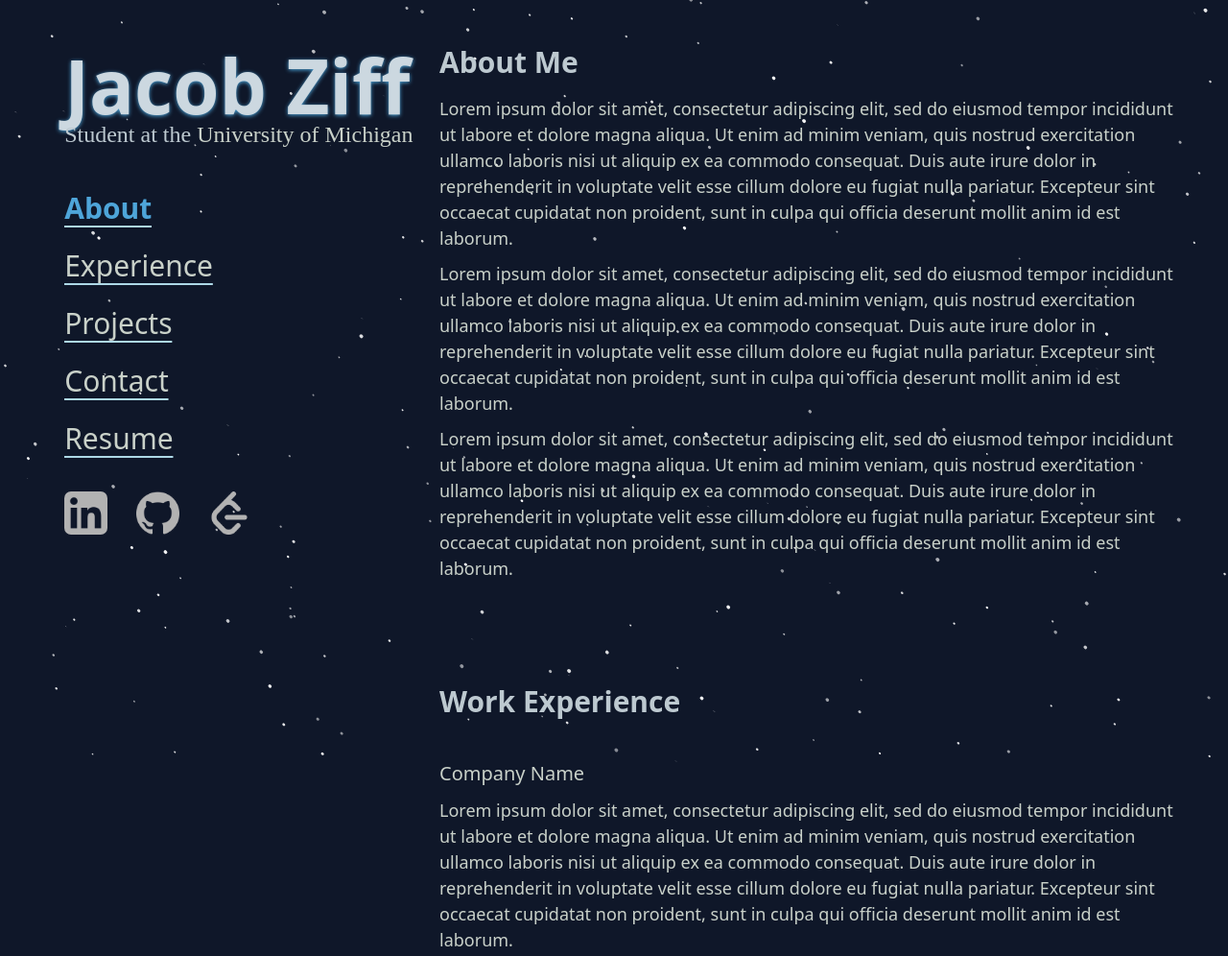
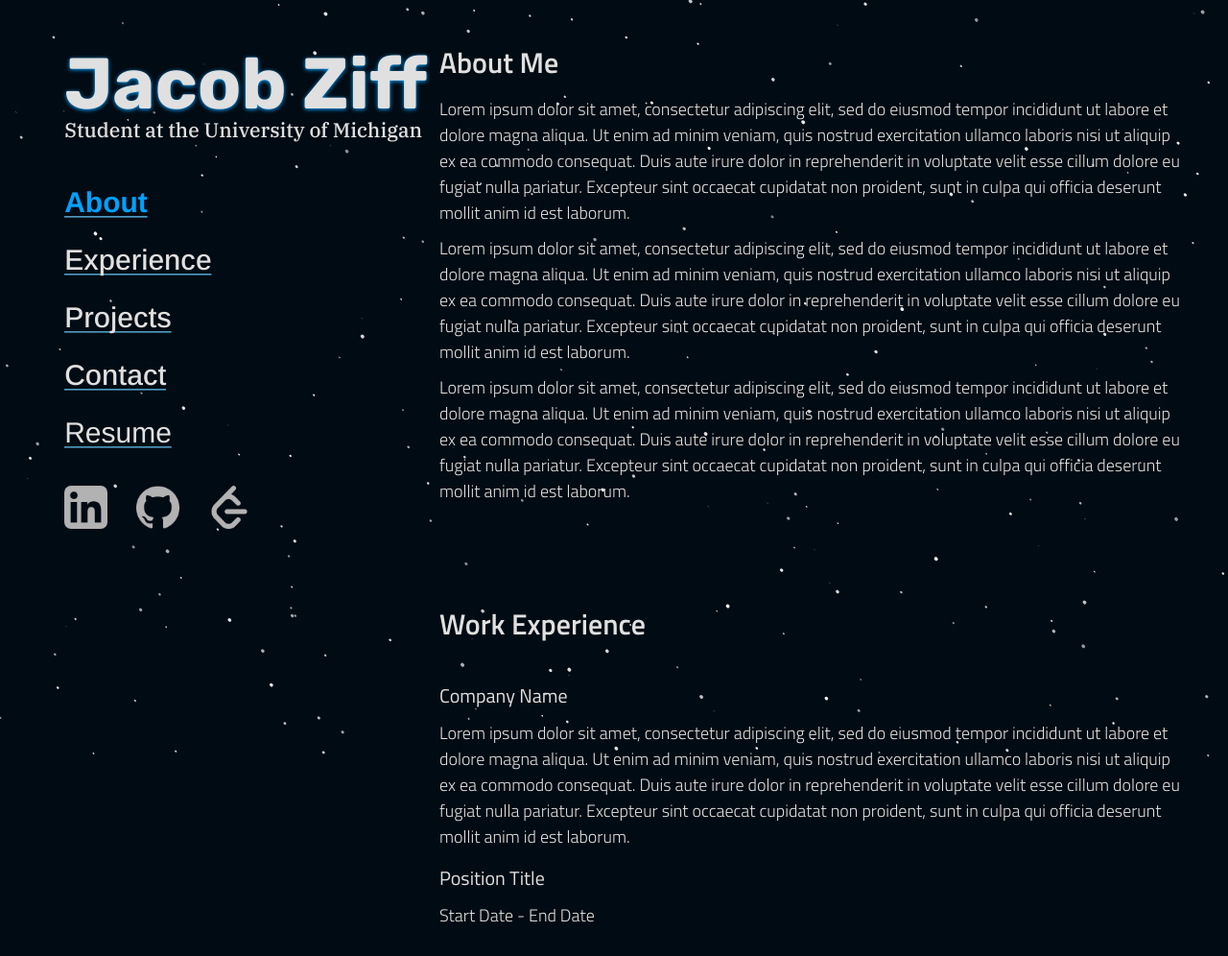
Before and after one commit to jacobziff/jacobziff, a plain HTML site: page index.html in a window 1280 px wide. Shown: the top 996 px of the page at 96% size. Drawn offline with nearby package versions, Linux system fonts and the light colour scheme.

Commit message:
style changes

```diff
--- a/css/style.css
+++ b/css/style.css
@@ -1,5 +1,5 @@
 /* Website Colors */
-:root {
+/* :root {
     --bg-color: #0F1729;
     --secondary-bg-color: #011936;
     --main-text-color: #c9d1c9;
@@ -9,13 +9,25 @@
     --main-color-neutral: #ADD8E6;
     --alternative: #2ECC51;
     --maize: #FFCB05;
+} */
+
+:root {
+    --bg-color: #010b13;
+    --secondary-bg-color: #1E1B18;
+    --main-text-color: #E0E0E0;
+    --text-heading-color: #E0E0E0;
+    --text-heading-color-2: #E0E0E0;
+    --main-color-vibrant: #00a1ff;
+    --main-color-neutral: #4e9ac1;
+    --alternative: #2ECC51;
+    --maize: #FFCB05;
 }
 
 * {
     background: 0;
     color: var(--main-text-color);
-    font-family: "Noto Sans", sans-serif;
     z-index: 3;
+    font-family: "Titillium Web", sans-serif;
 }
 
 body {
@@ -58,9 +70,10 @@ img {
 }
 
 h1 {
-    font-size: 78px;
+    font-size: 75px;
     font-weight: 700;
-    font-family: "Noto Sans", sans-serif;
+    /* font-family: "Noto Sans", sans-serif; */
+    font-family: "Rubik", sans-serif;
     margin-top: 50px;
     color: var(--text-heading-color);
     text-shadow: 0 1px 4px var(--main-color-vibrant);
@@ -93,7 +106,8 @@ p {
 }
 
 .selfdescription {
-    font-size: 24px;
+    font-family: "IBM Plex Serif", serif;
+    font-size: 21px;
     font-weight: 500;
 }
 
@@ -112,7 +126,6 @@ p {
 
 li {
     font-size: 30px;
-    font-family: "Noto Sans", sans-serif;
 }
 
 .section {
@@ -212,6 +225,7 @@ footer > * {
 }
 
 .sidelink, .footerlink, .projlink, .contactlink {
+    font-family: "Arimo", sans-serif;
     text-decoration: none;
     background:
     linear-gradient(
@@ -474,4 +488,5 @@ main {
 footer {
     z-index: 100;
     height: 400px;
+    font-family: "Titillium Web", sans-serif;
 }
--- a/index.html
+++ b/index.html
@@ -6,6 +6,9 @@
     <link rel="stylesheet" href="css/html5reset.css">
     <link rel="stylesheet" href="css/style.css">
     <link rel="stylesheet" href="js/lightbox/dist/css/lightbox.css">
+    <link rel="preconnect" href="https://fonts.googleapis.com">
+    <link rel="preconnect" href="https://fonts.gstatic.com" crossorigin>
+    <link href="https://fonts.googleapis.com/css2?family=Arimo:ital,wght@0,400..700;1,400..700&family=IBM+Plex+Serif:ital,wght@0,100;0,200;0,300;0,400;0,500;0,600;0,700;1,100;1,200;1,300;1,400;1,500;1,600;1,700&family=Rubik:ital,wght@0,300..900;1,300..900&family=Titillium+Web:ital,wght@0,200;0,300;0,400;0,600;0,700;0,900;1,200;1,300;1,400;1,600;1,700&display=swap" rel="stylesheet">
     <title>Jacob Ziff</title>
     <link rel="icon" type="image/x-icon" href="https://j-ziff.github.io/jacobziff/images/assets/favicon.ico">
 </head>
--- a/js/form.js
+++ b/js/form.js
@@ -1,3 +1,6 @@
+var maincolorneutral = "#4e9ac1";
+var maintextcolor = "#E0E0E0";
+
 var textarea = document.querySelector("textarea");
 var [text, email, tel] = document.querySelectorAll(".shortinput");
 var formElements = [text, email, tel, textarea];
@@ -5,14 +8,14 @@ var formElements = [text, email, tel, textarea];
 formElements.forEach(function (elt) {elt.addEventListener("focus", function () {
     if (this.value === this.defaultValue) {
         this.value = '';
-        this.style.color = "#ADD8E6";
+        this.style.color = maincolorneutral;
     }
 })});
 
 formElements.forEach(function (elt) {elt.addEventListener("blur", function () {
     if (this.value === '' || this.value === this.defaultValue) {
         this.value = this.defaultValue;
-        this.style.color = "#c9d1c9";
+        this.style.color = maintextcolor;
     }
 })});
 
@@ -54,7 +57,7 @@ send.addEventListener("click", function () {
         alert("Successfully Submitted!");
         [text, email, tel, textarea, send].forEach(function (elt) {
             elt.value = elt.defaultValue;
-            elt.style.color = "#c9d1c9";
+            elt.style.color = maintextcolor;
         })
         response.innerHTML = "";
     } else {
--- a/js/navbarmobile.js
+++ b/js/navbarmobile.js
@@ -1,3 +1,6 @@
+var maincolorvibrant = "#00a1ff";
+var secondarybgcolor = "#1E1B18";
+
 var sidebar = document.body.querySelector(".sidebar");
 
 var navbar = document.body.querySelector(".navbar");
@@ -11,8 +14,8 @@ var breakpoint = 800;
 window.addEventListener("load", function () {
     if (this.window.innerWidth < breakpoint) {
         navbar.style.position = "fixed";
-        navbar.style.background = "#011936";
-        navbar.style.border = "solid 2px #4EA5D9";
+        navbar.style.background = secondarybgcolor;
+        navbar.style.border = "solid 2px " + maincolorvibrant;
         navbar.style.borderRadius = "7px";
         navbar.style.padding = "10px 5px";
         header.style.paddingTop = "130px";
@@ -29,8 +32,8 @@ window.addEventListener("load", function () {
 window.addEventListener("resize", function () {
     if (this.window.innerWidth < breakpoint) {
         navbar.style.position = "fixed";
-        navbar.style.background = "#011936";
-        navbar.style.border = "solid 2px #4EA5D9";
+        navbar.style.background = secondarybgcolor;
+        navbar.style.border = "solid 2px " + maincolorvibrant;
         navbar.style.borderRadius = "7px";
         navbar.style.padding = "10px 5px";
         header.style.paddingTop = "130px";
--- a/js/scroll.js
+++ b/js/scroll.js
@@ -1,3 +1,5 @@
+var maincolorvibrant = "#00a1ff";
+
 var home = document.body.querySelector("#mainlink");
 var about = document.body.querySelector("#aboutlink");
 var exp = document.body.querySelector("#explink");
@@ -9,7 +11,7 @@ var sec3 = document.body.querySelector("#experience");
 var sec4 = document.body.querySelector("#projects");
 var sec5 = document.body.querySelector("#contact");
 var oldcol = about.style.color
-var newcol = "#4EA5D9";
+var newcol = maincolorvibrant;
 var sidebaroffset = 0;
 
 function nonbold () {
```
